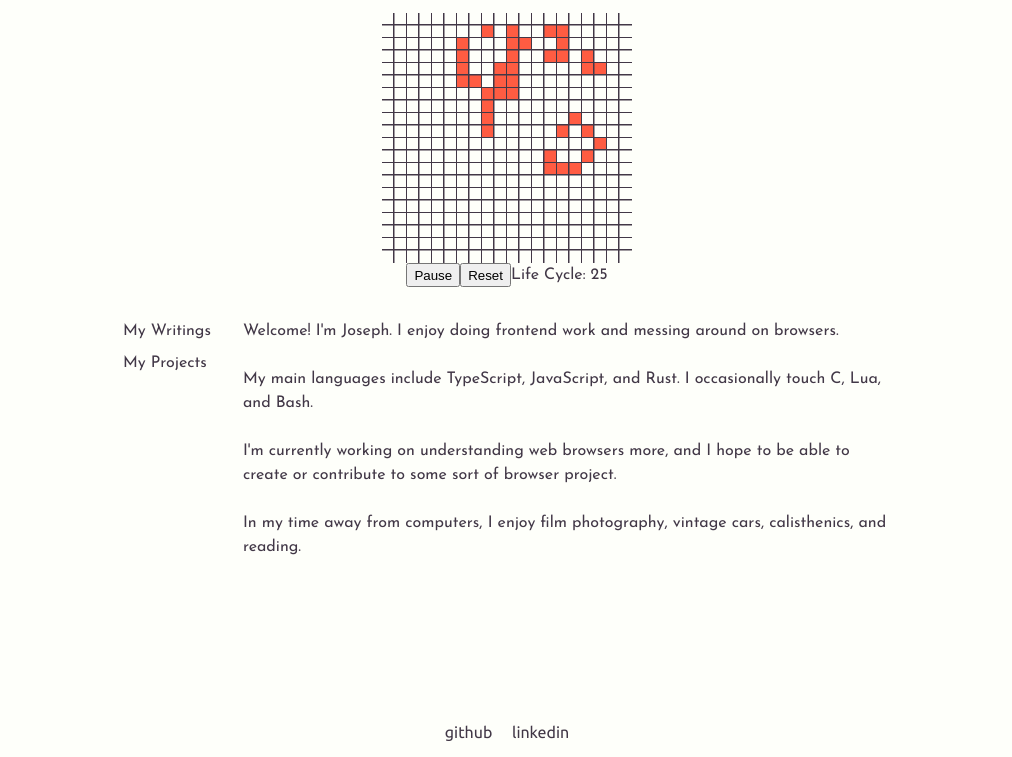
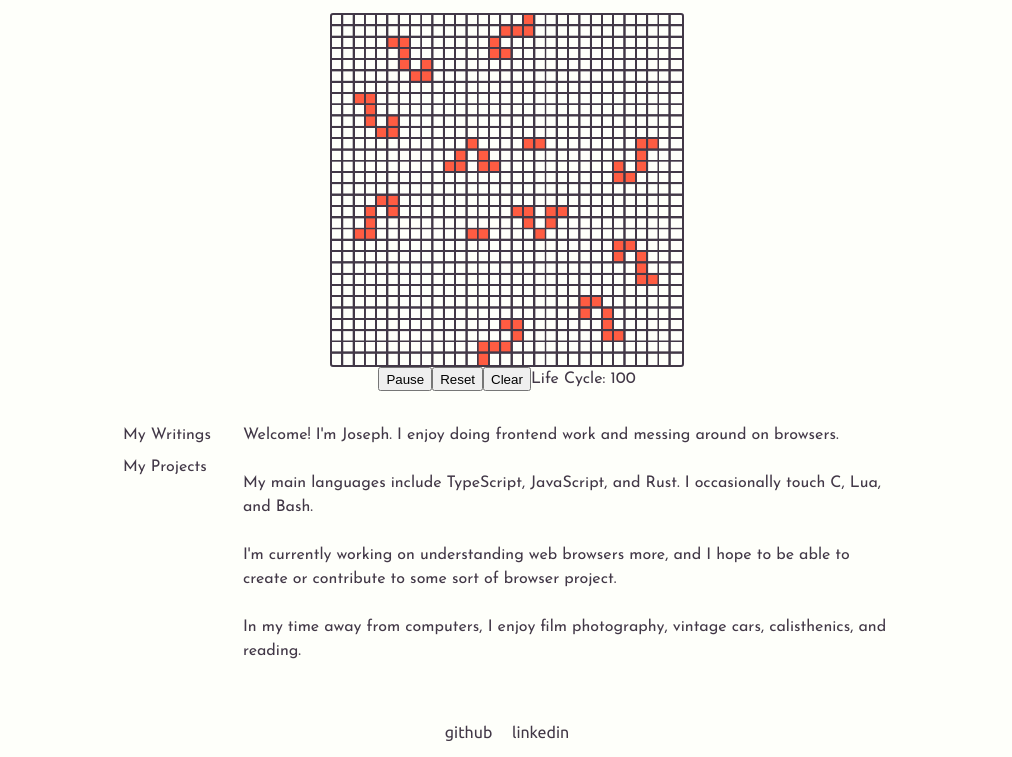
Before and after one commit to kiabq/Portfolio_V1, an Astro site: page / in a window 1280 px wide. Shown: the part 43-800 px from the top of the page, without its empty margins (133-1145 px from the left). Built offline with nearby package versions, Linux system fonts and the light colour scheme; Astro itself is replaced by a stand-in of ours.

Commit message:
Update theme toggle + theme css

```diff
--- a/public/css/styles.css
+++ b/public/css/styles.css
@@ -19,10 +19,14 @@ html[data-theme="light"] {
 
 html[data-theme="dark"] #game {
     background-color: var(--lightTheme) !important;
+    border: 2px solid var(--lightTheme);
+    border-radius: 3px;
 }
 
 html[data-theme="light"] #game {
     background-color: var(--darkTheme) !important;
+    border: 2px solid var(--darkTheme);
+    border-radius: 3px;
 }
 
 body, p, h1, h2, h3, h4, h5, h6 {
@@ -175,8 +179,8 @@ img {
 }
 
 #game {
-    height: 250px;
-    width: 250px;
+    height: 350px;
+    width: 350px;
 }
 
 .body {
--- a/src/pages/index.astro
+++ b/src/pages/index.astro
@@ -9,10 +9,11 @@ import Footer from "../components/footer.astro";
 	<Header/>
 	<Main>
 		<div class="banner mgtb-1r">
-			<canvas id="game" height="600" width="600"></canvas>
+			<canvas id="game" height="800" width="800"></canvas>
 			<div class="banner-controls">
 				<button id="pause">Pause</button>
 				<button id="reset">Reset</button>
+				<button id="clear">Clear</button>
 				<p>Life Cycle: <span id="counter"></span></p>
 			</div>
 		</div>
--- a/src/scripts/cgol.ts
+++ b/src/scripts/cgol.ts
@@ -12,11 +12,12 @@ function cgol() {
     const canvas = document.getElementById("game") as HTMLCanvasElement;
     const pauseButton = document.getElementById("pause") as HTMLButtonElement;
     const resetButton = document.getElementById("reset") as HTMLButtonElement;
+    const clearButton = document.getElementById("clear") as HTMLButtonElement;
     const cycle = document.getElementById("counter") as HTMLElement;
 
     if (canvas !== null) {
         const ctx = canvas.getContext("2d");
-        const border = 3;
+        const border = 2;
         let height = canvas.height;
         let width = canvas.width;
         let scale = width / canvas.clientWidth;
@@ -25,31 +26,48 @@ function cgol() {
         let xOffset = 0, yOffset = 0;
 
         let interval: number | undefined = undefined;
+        let speed = 50;
         let paused = false;
         let counter = 0;
 
+        // This array is proof that god had abandoned us.
+        // TODO:
+        // Use Life Paterns to generate a 2d array on the fly.
         const initial = [
-            [0, 0, 0, 1, 0, 0, 0, 0, 0, 0, 0, 0, 0, 0, 0, 0, 0, 0, 0, 0],
-            [0, 1, 0, 1, 0, 0, 0, 0, 0, 0, 0, 0, 0, 0, 0, 0, 0, 0, 0, 0],
-            [0, 0, 1, 1, 0, 0, 0, 0, 0, 0, 0, 0, 0, 1, 0, 0, 0, 0, 0, 0],
-            [0, 0, 0, 0, 0, 0, 0, 0, 0, 0, 0, 0, 0, 1, 0, 0, 0, 0, 0, 0],
-            [0, 0, 0, 0, 0, 0, 0, 0, 0, 0, 0, 0, 1, 0, 1, 0, 0, 0, 0, 0],
-            [0, 0, 0, 0, 0, 0, 0, 0, 0, 0, 0, 0, 0, 1, 0, 0, 0, 0, 0, 0],
-            [0, 0, 0, 0, 0, 0, 0, 0, 0, 0, 0, 0, 0, 1, 0, 0, 0, 0, 0, 0],
-            [0, 0, 0, 0, 0, 0, 0, 0, 0, 0, 0, 0, 0, 1, 0, 0, 0, 0, 0, 0],
-            [0, 0, 0, 0, 0, 0, 0, 0, 0, 0, 0, 0, 0, 1, 0, 0, 0, 0, 0, 0],
-            [0, 0, 0, 0, 0, 0, 0, 0, 0, 1, 0, 0, 1, 0, 1, 0, 0, 0, 0, 0],
-            [0, 0, 0, 0, 0, 0, 0, 0, 1, 0, 0, 0, 0, 1, 0, 0, 0, 0, 0, 0],
-            [0, 0, 0, 0, 0, 0, 0, 0, 0, 1, 0, 0, 0, 1, 0, 0, 0, 0, 0, 0],
-            [0, 0, 0, 0, 0, 0, 0, 0, 1, 0, 0, 0, 0, 0, 0, 0, 0, 0, 0, 0],
-            [0, 0, 0, 0, 0, 0, 0, 0, 0, 0, 0, 0, 0, 0, 0, 0, 0, 0, 0, 0],
-            [0, 0, 0, 0, 0, 0, 0, 0, 0, 0, 0, 0, 0, 0, 0, 0, 0, 0, 0, 0],
-            [0, 0, 0, 0, 0, 0, 0, 0, 0, 0, 0, 0, 0, 0, 0, 0, 0, 0, 0, 0],
-            [0, 0, 0, 0, 0, 0, 0, 0, 0, 0, 0, 0, 0, 0, 0, 0, 0, 0, 0, 0],
-            [0, 0, 0, 0, 0, 0, 0, 0, 0, 0, 0, 0, 0, 0, 0, 0, 0, 0, 0, 0],
-            [0, 0, 0, 0, 0, 0, 0, 0, 0, 0, 0, 0, 0, 0, 0, 0, 0, 0, 0, 0],
-            [0, 0, 0, 0, 0, 0, 0, 0, 0, 0, 0, 0, 0, 0, 0, 0, 0, 0, 0, 0],
+            [0, 0, 0, 0, 0, 0, 0, 0, 0, 0, 0, 0, 0, 0, 0, 0, 0, 1, 0, 0, 0, 0, 0, 0, 0, 0, 0, 0, 0, 0, 0],
+            [0, 0, 0, 0, 0, 0, 0, 0, 0, 0, 0, 0, 0, 0, 0, 1, 1, 1, 0, 0, 0, 0, 0, 0, 0, 0, 0, 0, 0, 0, 0],
+            [0, 0, 0, 0, 0, 1, 1, 0, 0, 0, 0, 0, 0, 0, 1, 0, 0, 0, 0, 0, 0, 0, 0, 0, 0, 0, 0, 0, 0, 0, 0],
+            [0, 0, 0, 0, 0, 0, 1, 0, 0, 0, 0, 0, 0, 0, 1, 1, 0, 0, 0, 0, 0, 0, 0, 0, 0, 0, 0, 0, 0, 0, 0],
+            [0, 0, 0, 0, 0, 0, 1, 0, 1, 0, 0, 0, 0, 0, 0, 0, 0, 0, 0, 0, 0, 0, 0, 0, 0, 0, 0, 0, 0, 0, 0],
+            [0, 0, 0, 0, 0, 0, 0, 1, 1, 0, 0, 0, 0, 0, 0, 0, 0, 0, 0, 0, 0, 0, 0, 0, 0, 0, 0, 0, 0, 0, 0],
+            [0, 0, 0, 0, 0, 0, 0, 0, 0, 0, 0, 0, 0, 0, 0, 0, 0, 0, 0, 0, 0, 0, 0, 0, 0, 0, 0, 0, 0, 0, 0],
+            [0, 0, 1, 1, 0, 0, 0, 0, 0, 0, 0, 0, 0, 0, 0, 0, 0, 0, 0, 0, 0, 0, 0, 0, 0, 0, 0, 0, 0, 0, 0],
+            [0, 0, 0, 1, 0, 0, 0, 0, 0, 0, 0, 0, 0, 0, 0, 0, 0, 0, 0, 0, 0, 0, 0, 0, 0, 0, 0, 0, 0, 0, 0],
+            [0, 0, 0, 1, 0, 1, 0, 0, 0, 0, 0, 0, 0, 0, 0, 0, 0, 0, 0, 0, 0, 0, 0, 0, 0, 0, 0, 0, 0, 0, 0],
+            [0, 0, 0, 0, 1, 1, 0, 0, 0, 0, 0, 0, 0, 0, 0, 0, 0, 0, 0, 0, 0, 0, 0, 0, 0, 0, 0, 0, 0, 0, 0],
+            [0, 0, 0, 0, 0, 0, 0, 0, 0, 0, 0, 1, 1, 1, 0, 0, 0, 0, 0, 0, 0, 0, 0, 0, 0, 0, 0, 1, 1, 0, 0],
+            [0, 0, 0, 0, 0, 0, 0, 0, 0, 0, 1, 0, 0, 0, 1, 0, 0, 0, 0, 0, 0, 0, 0, 0, 0, 0, 0, 1, 0, 0, 0],
+            [0, 0, 0, 0, 0, 0, 0, 0, 0, 0, 1, 1, 0, 1, 1, 0, 0, 0, 0, 0, 0, 0, 0, 0, 0, 1, 0, 1, 0, 0, 0],
+            [0, 0, 0, 0, 0, 0, 0, 0, 0, 0, 0, 0, 0, 0, 0, 0, 0, 0, 0, 0, 0, 0, 0, 0, 0, 1, 1, 0, 0, 0, 0],
+            [0, 0, 0, 0, 0, 0, 0, 0, 0, 0, 0, 0, 0, 0, 0, 0, 0, 0, 0, 0, 0, 0, 0, 0, 0, 0, 0, 0, 0, 0, 0],
+            [0, 0, 0, 0, 1, 1, 0, 0, 0, 0, 0, 0, 0, 0, 0, 0, 0, 0, 0, 0, 0, 0, 0, 0, 0, 0, 0, 0, 0, 0, 0],
+            [0, 0, 0, 1, 0, 1, 0, 0, 0, 0, 0, 0, 0, 0, 0, 0, 1, 1, 0, 1, 1, 0, 0, 0, 0, 0, 0, 0, 0, 0, 0],
+            [0, 0, 0, 1, 0, 0, 0, 0, 0, 0, 0, 0, 0, 0, 0, 0, 1, 0, 0, 0, 1, 0, 0, 0, 0, 0, 0, 0, 0, 0, 0],
+            [0, 0, 1, 1, 0, 0, 0, 0, 0, 0, 0, 0, 0, 0, 0, 0, 0, 1, 1, 1, 0, 0, 0, 0, 0, 0, 0, 0, 0, 0, 0],
+            [0, 0, 0, 0, 0, 0, 0, 0, 0, 0, 0, 0, 0, 0, 0, 0, 0, 0, 0, 0, 0, 0, 0, 0, 0, 1, 1, 0, 0, 0, 0],
+            [0, 0, 0, 0, 0, 0, 0, 0, 0, 0, 0, 0, 0, 0, 0, 0, 0, 0, 0, 0, 0, 0, 0, 0, 0, 1, 0, 1, 0, 0, 0],
+            [0, 0, 0, 0, 0, 0, 0, 0, 0, 0, 0, 0, 0, 0, 0, 0, 0, 0, 0, 0, 0, 0, 0, 0, 0, 0, 0, 1, 0, 0, 0],
+            [0, 0, 0, 0, 0, 0, 0, 0, 0, 0, 0, 0, 0, 0, 0, 0, 0, 0, 0, 0, 0, 0, 0, 0, 0, 0, 0, 1, 1, 0, 0],
+            [0, 0, 0, 0, 0, 0, 0, 0, 0, 0, 0, 0, 0, 0, 0, 0, 0, 0, 0, 0, 0, 0, 0, 0, 0, 0, 0, 0, 0, 0, 0],
+            [0, 0, 0, 0, 0, 0, 0, 0, 0, 0, 0, 0, 0, 0, 0, 0, 0, 0, 0, 0, 0, 0, 1, 1, 0, 0, 0, 0, 0, 0, 0],
+            [0, 0, 0, 0, 0, 0, 0, 0, 0, 0, 0, 0, 0, 0, 0, 0, 0, 0, 0, 0, 0, 0, 1, 0, 1, 0, 0, 0, 0, 0, 0],
+            [0, 0, 0, 0, 0, 0, 0, 0, 0, 0, 0, 0, 0, 0, 0, 1, 1, 0, 0, 0, 0, 0, 0, 0, 1, 0, 0, 0, 0, 0, 0],
+            [0, 0, 0, 0, 0, 0, 0, 0, 0, 0, 0, 0, 0, 0, 0, 0, 1, 0, 0, 0, 0, 0, 0, 0, 1, 1, 0, 0, 0, 0, 0],
+            [0, 0, 0, 0, 0, 0, 0, 0, 0, 0, 0, 0, 0, 1, 1, 1, 0, 0, 0, 0, 0, 0, 0, 0, 0, 0, 0, 0, 0, 0, 0],
+            [0, 0, 0, 0, 0, 0, 0, 0, 0, 0, 0, 0, 0, 1, 0, 0, 0, 0, 0, 0, 0, 0, 0, 0, 0, 0, 0, 0, 0, 0, 0],
         ];
+
+        console.log(initial.length, initial[0].length);
 
         const boardSize = initial.length;
 
@@ -85,7 +103,7 @@ function cgol() {
             draw();
 
             if (!paused) {
-                interval = setInterval(newFrame, 200);
+                interval = setInterval(newFrame, speed);
             }
         }
 
@@ -107,8 +125,8 @@ function cgol() {
                     ctx!.rect(
                         Math.round(board[i][j].x),
                         Math.round(board[i][j].y),
-                        Math.round(block.x - xOffset),
-                        Math.round(block.y - yOffset),
+                        Math.round(block.x - xOffset * scale),
+                        Math.round(block.y - yOffset * scale),
                     );
 
                     let hover: string = "";
@@ -116,7 +134,6 @@ function cgol() {
                     let fill: string = "#ff5c42";
 
                     if (getTheme() === "dark") {
-                        fill = "#66bcf1";
                         hover = "#FEFFFA";
                         background = "#423847";
                     } else {
@@ -290,7 +307,7 @@ function cgol() {
                 removeListeners();
                 pauseButton.textContent = "Pause";
 
-                interval = setInterval(newFrame, 200);
+                interval = setInterval(newFrame, speed);
                 paused = false;
             } else {
                 paused = true;
@@ -302,6 +319,13 @@ function cgol() {
         });
 
         resetButton.addEventListener("click", function() {
+            init(false);
+            if (!paused) {
+                pauseButton.click();
+            }
+        })
+
+        clearButton.addEventListener("click", function() {
             init(true);
             if (!paused) {
                 pauseButton.click();
```
